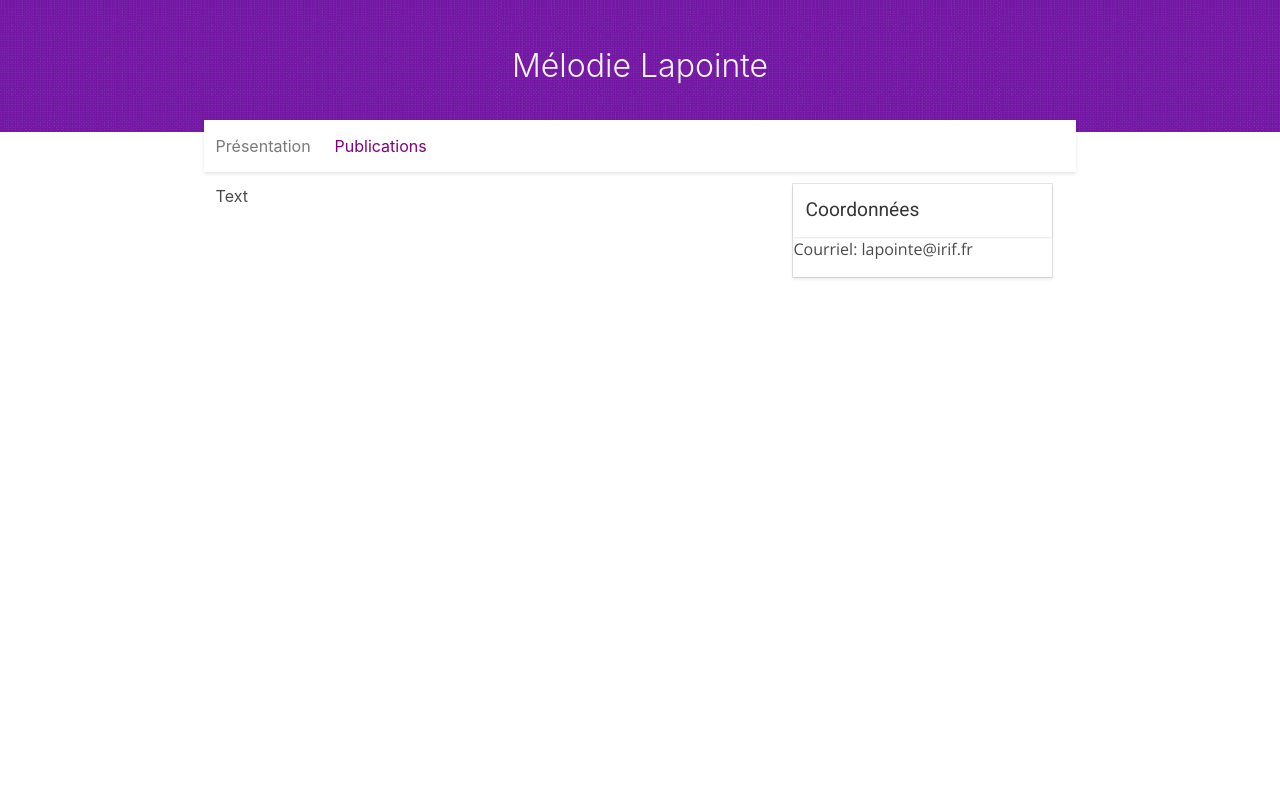
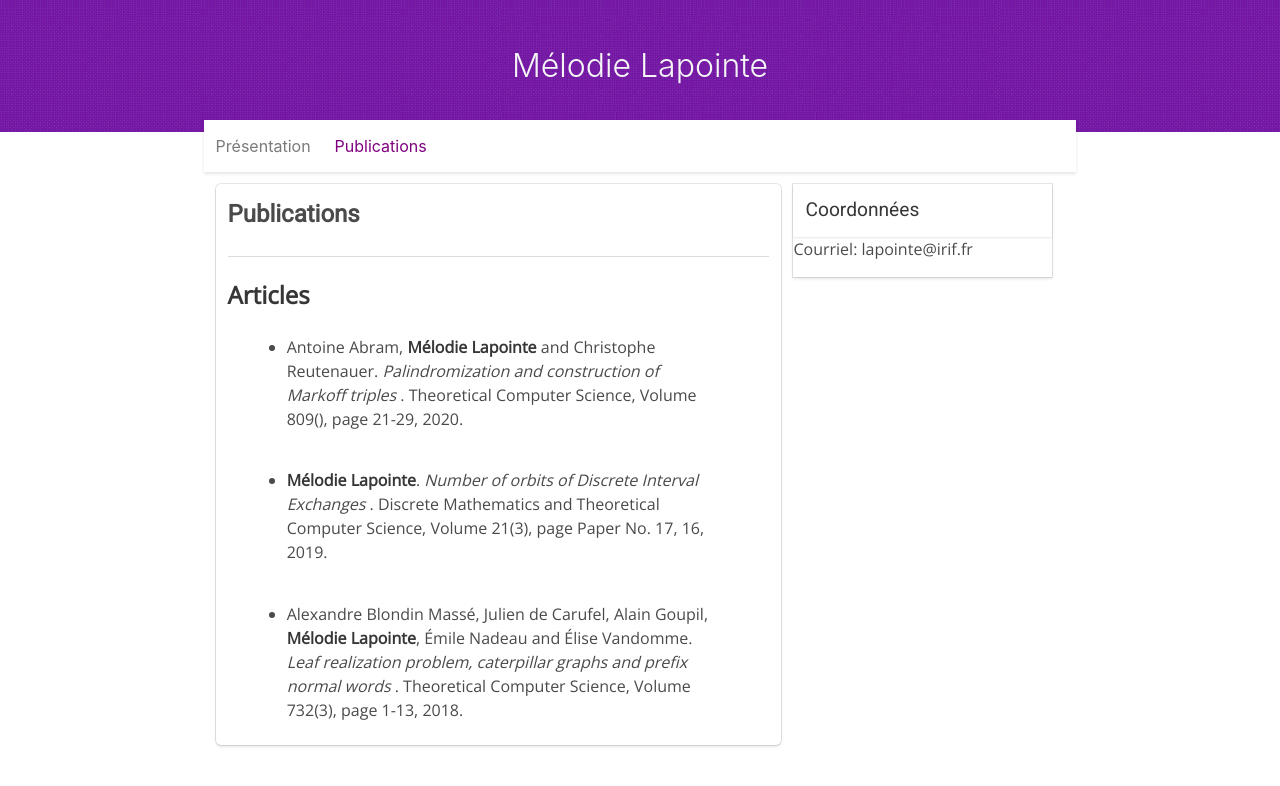
Before and after one commit to lapointemelodie/lapointemelodie.github.io, a Jekyll site: the page built from publications.html, in a window 1280 px wide. Shown: the top 786 px of the page. Built offline with Jekyll 4.4.1, drawn with Linux system fonts in a browser that asks for light colours.

Commit message:
Débuter les publications et ajouter les articles

```diff
--- /dev/null
+++ b/_data/articles.yml
@@ -0,0 +1,21 @@
+- auteur: Antoine Abram, <strong>Mélodie Lapointe</strong> and Christophe Reutenauer
+  titre: Palindromization and construction of Markoff triples
+  journal: Theoretical Computer Science
+  annee: 2020
+  volume: 809
+  numero:
+  page: 21-29
+- auteur: <strong>Mélodie Lapointe</strong>
+  titre: Number of orbits of Discrete Interval Exchanges
+  journal: Discrete Mathematics and Theoretical Computer Science
+  annee: 2019
+  volume: 21
+  numero: 3
+  page: Paper No. 17, 16
+- auteur: Alexandre Blondin Massé,  Julien de Carufel, Alain Goupil, <strong>Mélodie Lapointe</strong>, Émile Nadeau and Élise Vandomme
+  titre: Leaf realization problem, caterpillar graphs and prefix normal words
+  journal: Theoretical Computer Science
+  annee: 2018
+  volume: 732
+  numero: 3
+  page: 1-13
--- /dev/null
+++ b/_includes/articles.html
@@ -0,0 +1,8 @@
+<h3> <strong> Articles </strong> </h3>
+{% for item in site.data.articles %}
+<ul>
+    <li>
+        {{item.auteur}}. <em> {{item.titre}} </em>. {{item.journal}}, Volume {{item.volume}}({{item.numero}}), page {{item.page}}, {{item.annee}}.
+    </li>
+</ul>
+{% endfor %}
--- /dev/null
+++ b/publications.html
@@ -0,0 +1,6 @@
+---
+layout: page
+title: Publications
+---
+
+{% include articles.html %}
--- a/publications.md
+++ /dev/null
@@ -1,6 +0,0 @@
----
-layout: default
-title: Publications
----
-
-Text
```
Also changed, not shown: _layouts/default.html (+0 -7 lines).
